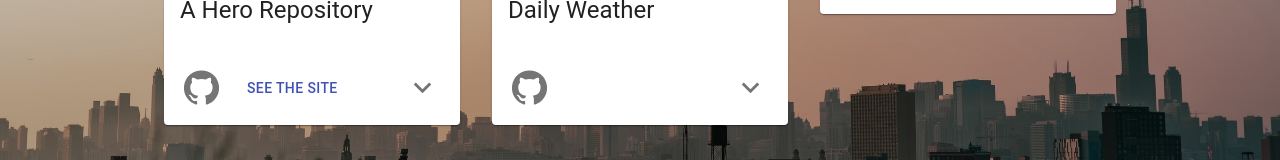
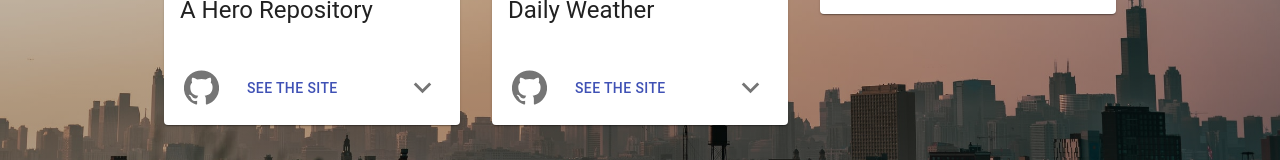
Before and after one commit to LifeTruther/ReactPortfolioWebsite, a React (Create React App) app: page / in a window 1280 px wide. Shown: the part 498-658 px from the top of the page. Built offline with nearby package versions, Linux system fonts and the light colour scheme.

Commit message:
added hosted project site

```diff
--- a/src/components/Home/Home.tsx
+++ b/src/components/Home/Home.tsx
@@ -178,6 +178,9 @@ export const Home = ( props:Props) => {
                                     <IconButton aria-label="Go to Github" href="https://github.com/LifeTruther/CTW6-Weather-Project" target="_blank">
                                         <GitHubIcon fontSize="large" />
                                     </IconButton>
+                                    <Button variant="text" color="primary" href="https://lifetruther.github.io/CTW6-Weather-Project/" target="_blank">
+                                        See the Site
+                                    </Button>
                                     <IconButton
                                         className={clsx(classes.expand, {
                                             [classes.expandOpen]: expanded2,
```
Lines whose indentation alone changed are shown as unchanged.
